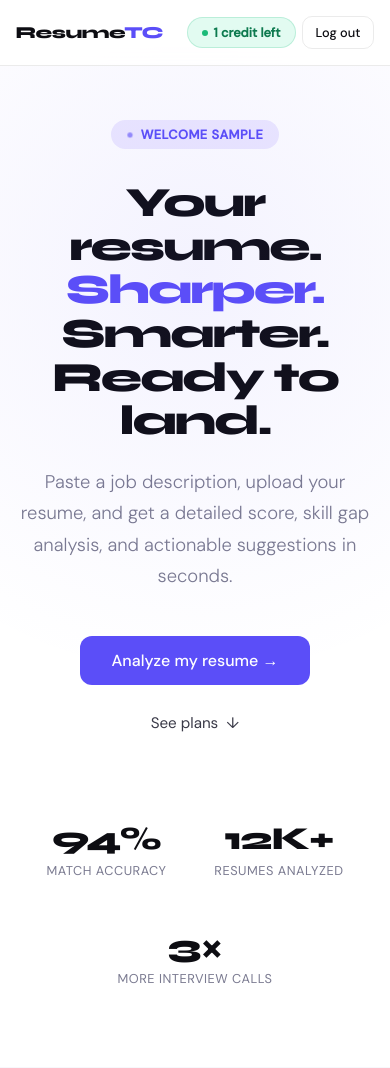
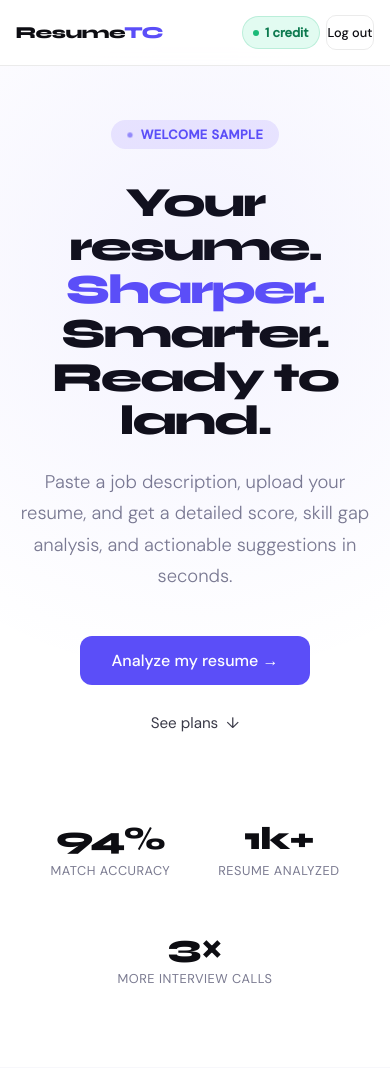
Before and after one commit to pulkit-dev45/ResumeIQ, a Django app: page / in a window 390 px wide. Shown: the top 1068 px of the page. Run offline with Django 5.2, Linux system fonts and the light colour scheme; the visitor is signed in with stand-in values (Sample User, id 1); some libraries are stand-ins or nearby versions.

Commit message:
new updates

```diff
--- a/resumeApp/templates/h4.html
+++ b/resumeApp/templates/h4.html
@@ -104,7 +104,7 @@
             color: #0d7a4f;
             font-size: 0.8rem;
             font-weight: 600;
-            padding: 6px 14px;
+            padding: 7px 10px;
             border-radius: 100px;
             border: 1px solid rgba(27,186,120,0.2);
         }
@@ -844,7 +844,7 @@
             }
             .nav-links a.btn-login,
             .nav-links a.btn-signup {
-                padding: 7px 13px;
+                padding: 8px 1px;
                 font-size: 0.8rem;
             }
             nav {
@@ -877,7 +877,7 @@
             {# ── CREDITS BADGE — pass `credits` from your view context ── #}
             <span class="credits-badge">
                 <span class="credit-dot"></span>
-                {{ credits|default:"0" }} credit{{ credits|pluralize }} left
+                {{ credits|default:"0" }} credit{{ credits|pluralize }}
             </span>
            <a href="#" id="logoutBtn" class="btn-login">Log out</a>
         {% else %}
@@ -900,7 +900,7 @@
     </div>
     <div class="hero-stats">
         <div class="stat"><div class="stat-num">94%</div><div class="stat-label">Match accuracy</div></div>
-        <div class="stat"><div class="stat-num">12K+</div><div class="stat-label">Resumes analyzed</div></div>
+        <div class="stat"><div class="stat-num">1k+</div><div class="stat-label">Resume Analyzed</div></div>
         <div class="stat"><div class="stat-num">3× </div><div class="stat-label">More interview calls</div></div>
     </div>
 </section>
```
